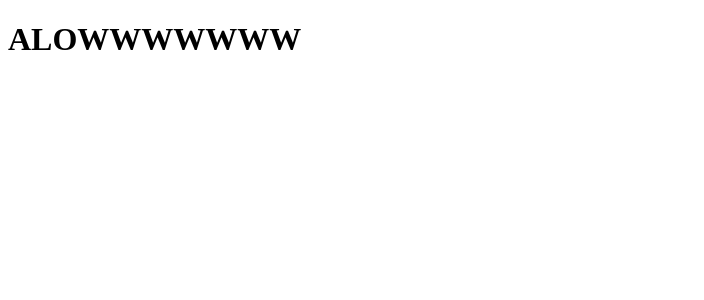
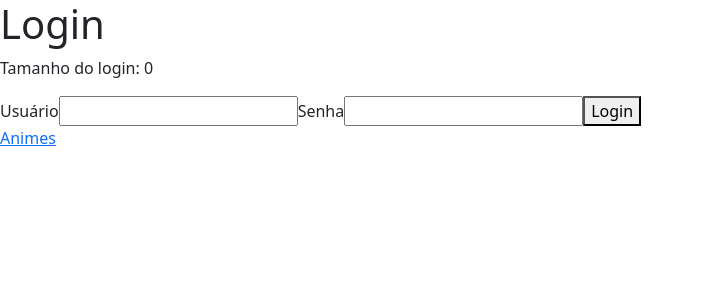
Before and after one commit to FoToRiouS/seasonal-scheduler, a React (Vite) app in the folder scheduler-front/: page /login in a window 1280 px wide. Shown: the top 300 px of the page, without its empty margins (0-704 px from the left). Built offline with nearby package versions, Linux system fonts and the light colour scheme.

Commit message:
Estudando

```diff
--- a/scheduler-front/package.json
+++ b/scheduler-front/package.json
@@ -10,12 +10,16 @@
     "preview": "vite preview"
   },
   "dependencies": {
+    "bootstrap": "^5.3.0",
     "react": "^18.2.0",
-    "react-dom": "^18.2.0"
+    "react-bootstrap": "^2.8.0",
+    "react-dom": "^18.2.0",
+    "react-router-dom": "^6.14.1"
   },
   "devDependencies": {
     "@types/react": "^18.0.37",
     "@types/react-dom": "^18.0.11",
+    "@types/react-router-dom": "^5.3.3",
     "@typescript-eslint/eslint-plugin": "^5.59.0",
     "@typescript-eslint/parser": "^5.59.0",
     "@vitejs/plugin-react": "^4.0.0",
--- a/scheduler-front/src/App.tsx
+++ /dev/null
@@ -1,9 +0,0 @@
-function App() {
-    return (
-        <div>
-            <h1>ALOWWWWWWW</h1>
-        </div>
-    )
-}
-
-export default App
--- /dev/null
+++ b/scheduler-front/src/app/App.tsx
@@ -0,0 +1,9 @@
+import {Rotas} from "./routes/routes.tsx";
+
+function App() {
+    return (
+        <Rotas/>
+    )
+}
+
+export default App
--- /dev/null
+++ b/scheduler-front/src/app/pages/animes/Animes.tsx
@@ -0,0 +1,41 @@
+import { useNavigate } from 'react-router-dom';
+import {CardAnime} from "./components/CardAnime.tsx";
+import {Button, Col, Container, Row} from "react-bootstrap";
+import {useUsuarioLogado} from "../../shared/hooks/UseUsuarioLogado.ts";
+export const Animes = () => {
+    const navigate = useNavigate();
+
+    const redirectToLogin = () => {
+        navigate("/login");
+    }
+
+    const {nome, exibirNome} = useUsuarioLogado();
+
+    return (
+        <>
+            <Container>
+                <Row className="mb-5">
+                    <Col sm={12} className="fs-1 text-center">
+                        <span>{nome}</span>
+                    </Col>
+                    <Col sm={12} className={"d-flex justify-content-center"}>
+                        <Button variant={"primary"} onClick={exibirNome}>Exibir Nome</Button>
+                    </Col>
+                </Row>
+                <Row sm={3} className={"g-2"}>
+                    <CardAnime image="https://cdn.myanimelist.net/images/anime/1674/136728.jpg" jpnName="Mushoku Tensei II: Isekai Ittara Honki Dasu" engName="Mushoku Tensei: Jobless Reincarnation Season 2">
+                        Teste 1
+                    </CardAnime>
+                    <CardAnime image="https://cdn.myanimelist.net/images/anime/1696/136634.jpg" jpnName="Kanojo, Okarishimasu 3rd Season" engName="Rent-a-Girlfriend Season 3">
+                        Teste 2
+                    </CardAnime>
+
+                    <div className={"w-100"}/>
+                    <Col sm={12} className={"d-flex justify-content-center"}>
+                        <Button variant={"success"} onClick={redirectToLogin}>Voltar</Button>
+                    </Col>
+                </Row>
+            </Container>
+        </>
+    )
+}
--- /dev/null
+++ b/scheduler-front/src/app/pages/animes/components/CardAnime.tsx
@@ -0,0 +1,21 @@
+import React, {ReactNode} from "react";
+import {Col} from "react-bootstrap";
+
+interface ICardAnimeProps {
+    image: string,
+    jpnName: string,
+    engName: string
+    children: ReactNode
+}
+export const CardAnime: React.FC<ICardAnimeProps> = ({image, jpnName, engName, children}) => {
+    return (
+        <Col className={"d-flex flex-column align-items-center"}>
+            <img src={image} alt={jpnName}/>
+            <span className="text-danger">{jpnName}</span>
+            <span className="text-danger">{engName}</span>
+            <span className={"bg-black text-light"}>
+                {children}
+            </span>
+        </Col>
+    )
+}
--- /dev/null
+++ b/scheduler-front/src/app/pages/login/Login.tsx
@@ -0,0 +1,49 @@
+import {Link, useNavigate} from "react-router-dom";
+import {useCallback, useMemo, useRef, useState} from "react";
+import {InputLogin} from "./components/InputLogin.tsx";
+import {useUsuarioLogado} from "../../shared/hooks/UseUsuarioLogado.ts";
+
+export const Login = () => {
+    const navigate = useNavigate();
+
+    const passwordRef = useRef<HTMLInputElement>(null);
+
+    const [user, setUser] = useState("");
+    const [password, setPassword] = useState("");
+
+    const usuarioLogadoContext = useUsuarioLogado();
+
+    const handleEntrar = useCallback(() => {
+        usuarioLogadoContext.setNome(user + "\n" + password);
+        navigate("/animes");
+    }, [password, user, usuarioLogadoContext]);
+
+    const lenghtUser  = useMemo(() => {
+        return user.length;
+    }, [user]);
+
+    return(
+        <div>
+            <h1>Login</h1>
+            <p>Tamanho do login: {lenghtUser}</p>
+            <form>
+                <InputLogin
+                    label="Usuário"
+                    value={user}
+                    onChange={newValue => setUser(newValue)}
+                    onPressEnter={() => passwordRef.current?.focus()}
+                />
+
+                <InputLogin
+                    label="Senha"
+                    value={password}
+                    type="password"
+                    ref={passwordRef}
+                    onChange={newValue => setPassword(newValue)}
+                />
+                <button type="button" onClick={handleEntrar}>Login</button>
+            </form>
+            <Link to="/animes">Animes</Link>
+        </div>
+    )
+}
--- /dev/null
+++ b/scheduler-front/src/app/pages/login/components/InputLogin.tsx
@@ -0,0 +1,23 @@
+import React from "react";
+
+interface IInputLoginProps {
+    label: string,
+    value: string,
+    type?: string,
+    onChange: (newValue: string) => void;
+    onPressEnter?: () => void;
+}
+
+export const InputLogin = React.forwardRef<HTMLInputElement, IInputLoginProps>((props, ref) => {
+    return(
+        <label>
+            <span>{props.label}</span>
+            <input value={props.value}
+                type={props.type}
+                ref={ref}
+                onChange={e => props.onChange(e.target.value)}
+                onKeyDown={e => e.key == "Enter" ? props.onPressEnter && props.onPressEnter() : undefined }
+            />
+        </label>
+    );
+});
--- /dev/null
+++ b/scheduler-front/src/app/routes/routes.tsx
@@ -0,0 +1,21 @@
+import {BrowserRouter, Route, Routes, Navigate} from "react-router-dom";
+import {Animes} from "../pages/animes/Animes.tsx";
+import {Login} from "../pages/login/Login.tsx";
+import {UsuarioLogadoProvider} from "../shared/contexts/UsuarioLogado.tsx";
+
+export const Rotas = () => {
+
+    return(
+        <UsuarioLogadoProvider>
+            <BrowserRouter>
+                <Routes>
+                    <Route path="/login" element={<Login/>}/>
+                    <Route path="/animes" element={<Animes/>}/>
+
+                    <Route path="*" element={<Navigate to="/animes"/>}/>
+                </Routes>
+            </BrowserRouter>
+        </UsuarioLogadoProvider>
+    );
+
+}
--- /dev/null
+++ b/scheduler-front/src/app/shared/contexts/UsuarioLogado.tsx
@@ -0,0 +1,28 @@
+import React, {createContext, ReactNode, useCallback, useState} from "react";
+
+interface IUsuarioLogadoData {
+    nome: string;
+    setNome: (nome: string) => void;
+    exibirNome: () => void;
+}
+
+interface UsuarioLogadoProviderProps {
+    children: ReactNode
+}
+
+export const UsuarioLogadoContext = createContext<IUsuarioLogadoData>({} as IUsuarioLogadoData);
+
+export const UsuarioLogadoProvider: React.FC<UsuarioLogadoProviderProps> = ({children}) => {
+
+    const [nomeUsuario, setNomeUsuario] = useState("");
+
+    const handleExibirNome = useCallback(() => {
+        window.alert(nomeUsuario);
+    }, [nomeUsuario]);
+
+    return (
+        <UsuarioLogadoContext.Provider value={{nome: nomeUsuario, exibirNome: handleExibirNome, setNome: setNomeUsuario}}>
+            {children}
+        </UsuarioLogadoContext.Provider>
+    )
+}
--- /dev/null
+++ b/scheduler-front/src/app/shared/hooks/UseUsuarioLogado.ts
@@ -0,0 +1,6 @@
+import {useContext} from "react";
+import {UsuarioLogadoContext} from "../contexts/UsuarioLogado.tsx";
+
+export const useUsuarioLogado = () => {
+    return useContext(UsuarioLogadoContext);
+}
--- a/scheduler-front/src/main.tsx
+++ b/scheduler-front/src/main.tsx
@@ -1,6 +1,8 @@
 import React from 'react'
 import ReactDOM from 'react-dom/client'
-import App from './App.tsx'
+import "bootstrap/dist/css/bootstrap.min.css";
+import "bootstrap/dist/js/bootstrap.bundle.min";
+import App from './app/App.tsx'
 
 ReactDOM.createRoot(document.getElementById('root') as HTMLElement).render(
     <React.StrictMode>
```
Also changed, not shown: 1 other file (tests, documents, lock files or other folders).
